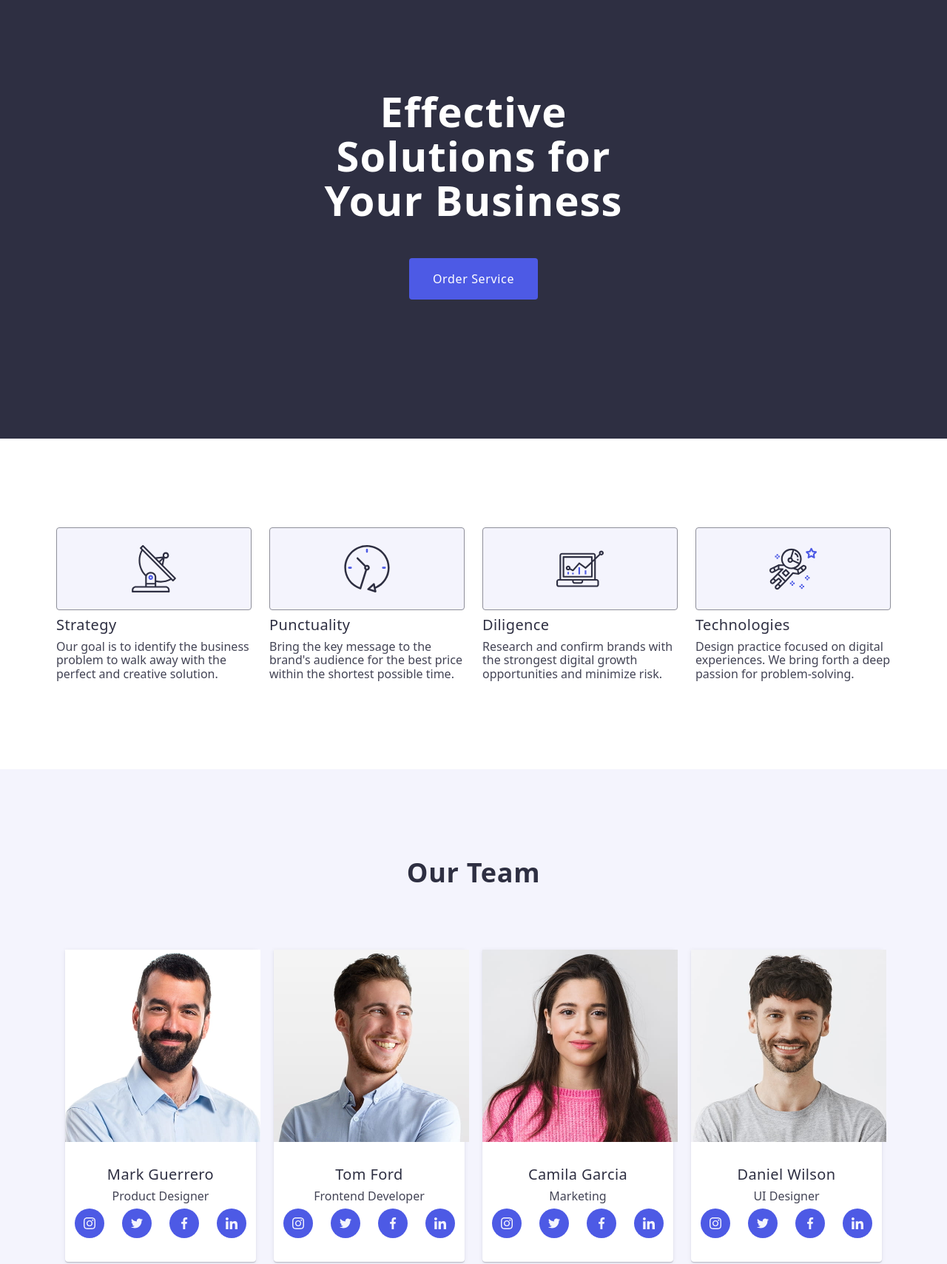
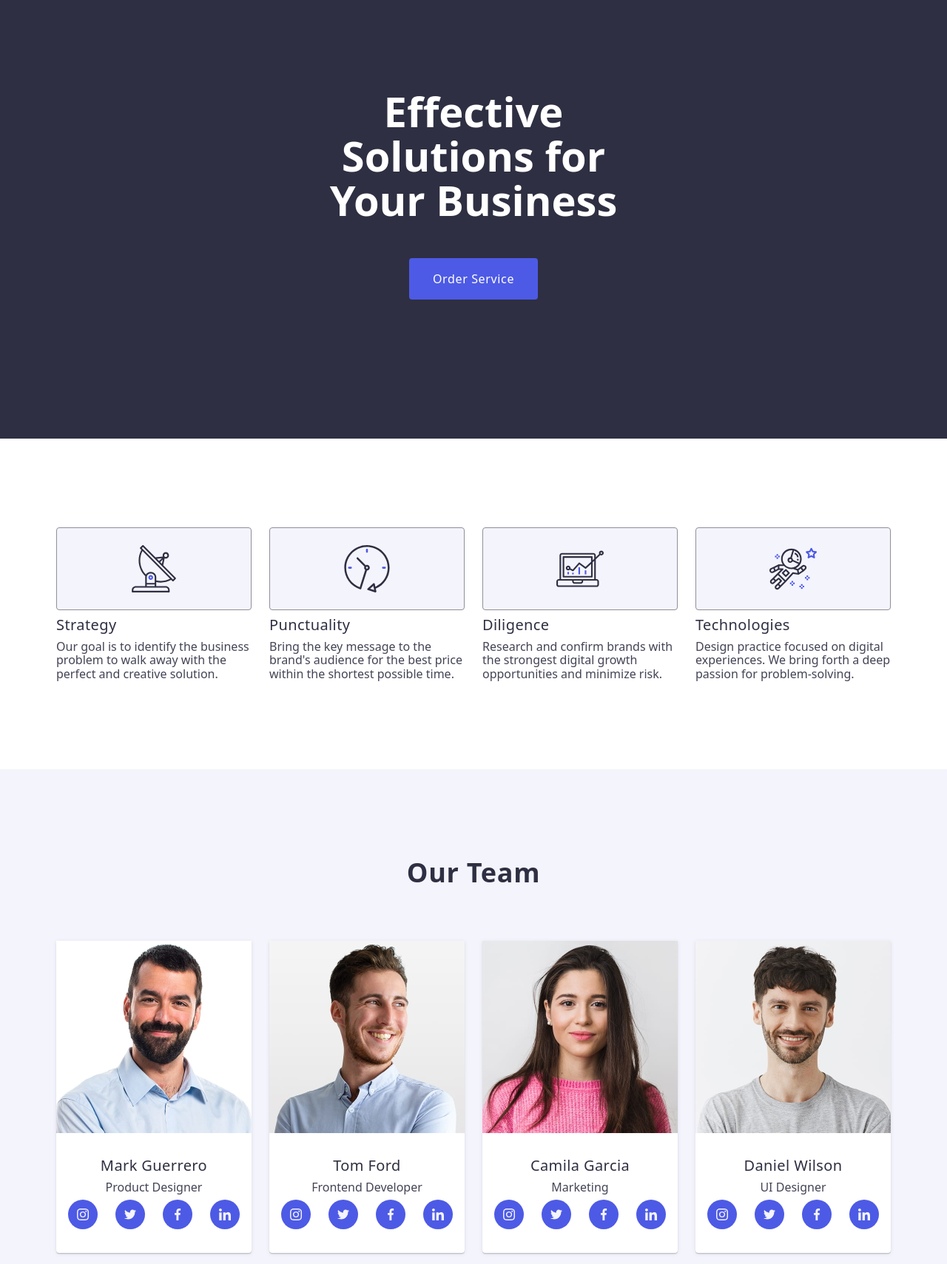
Before and after one commit to OleksandraBabak/goit-markup-hw-04, a plain HTML site: page index.html in a window 1280 px wide. Shown: the part 140-1849 px from the top of the page at 74% size. Drawn offline with nearby package versions, Linux system fonts and the light colour scheme.

Commit message:
update-css

```diff
--- a/css/styles.css
+++ b/css/styles.css
@@ -184,18 +184,14 @@ header {
   margin: 0 auto;
 }
 
-.hero .page-title {
+.page-title {
   color: #fff;
   font-weight: 700;
   font-size: 56px;
   line-height: 1.07;
-  letter-spacing: 0.02em;
-  text-align: center;
-}
-
-.page-title {
   max-width: 496px;
   margin: 0 auto;
+  text-align: center;
   margin-bottom: 48px;
 }
 
@@ -301,7 +297,6 @@ header {
   display: flex;
   align-items: center;
   gap: 24px;
-  padding: 12px;
 }
 
 .team-icon-list {
@@ -458,9 +453,6 @@ header {
   align-items: baseline;
 }
 
-.footer-logo-block {
-}
-
 .footer-icons {
   display: flex;
   flex-direction: column;
```
